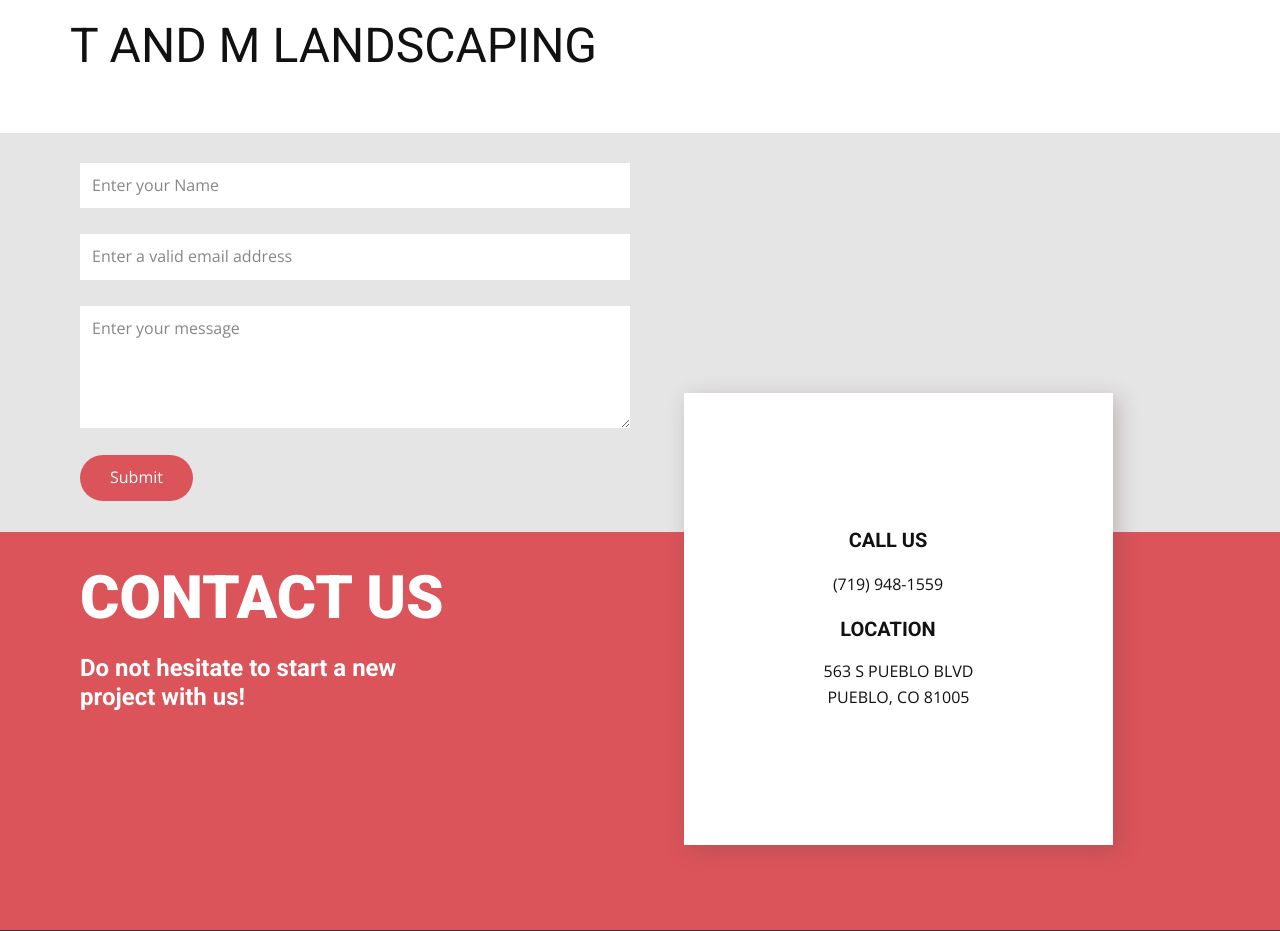
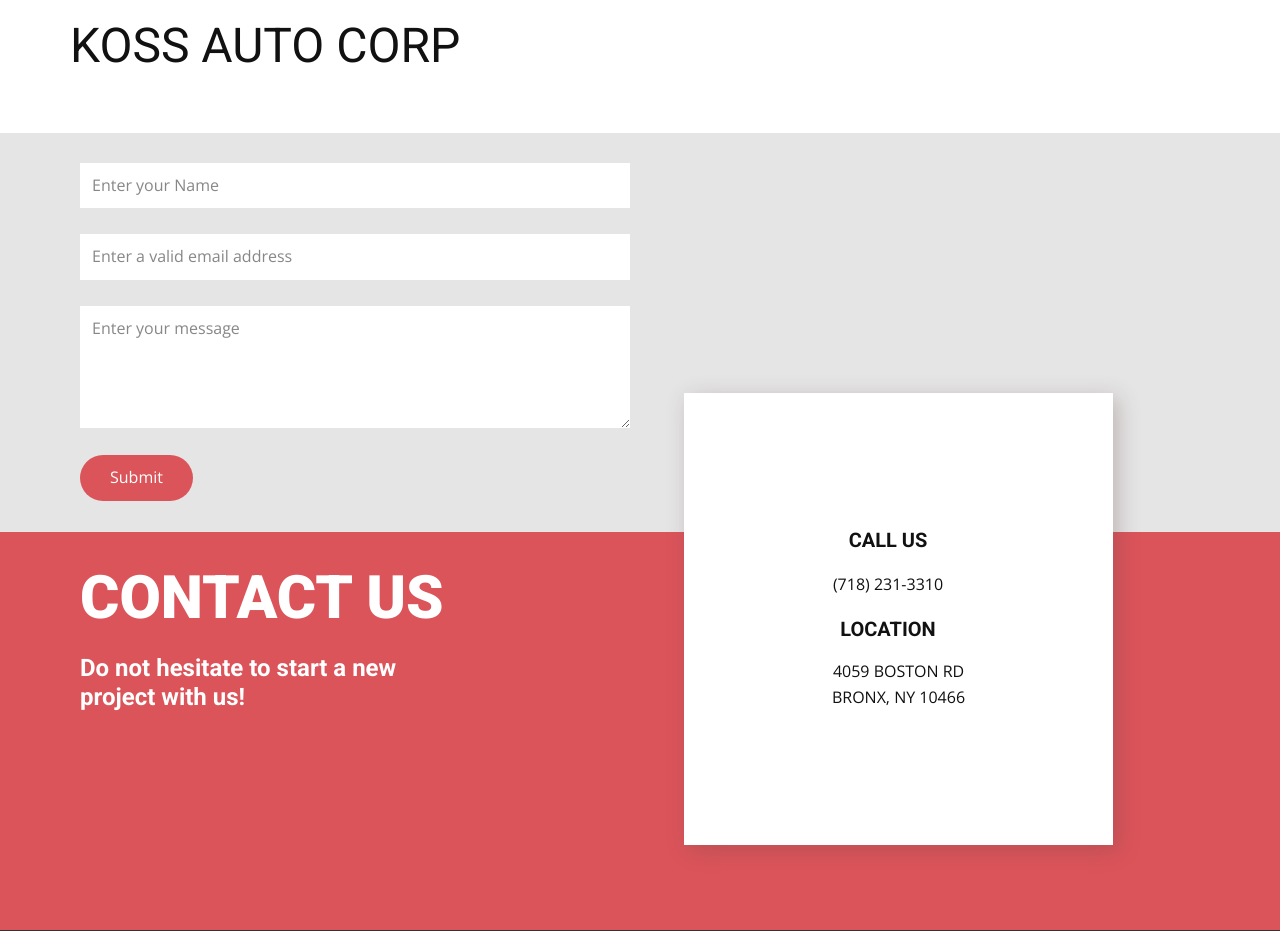
Before and after one commit to runacode/koss, a PHP site: page / in a window 1280 px wide. Shown: the top 931 px of the page. Run offline with PHP 8.4, Linux system fonts and the light colour scheme.

Commit message:
Update index.php

```diff
--- a/index.php
+++ b/index.php
@@ -1,7 +1,7 @@
-<?php $company = "T AND M LANDSCAPING";
-$phone = "(719) 948-1559";
-	$address1 = "563 S PUEBLO BLVD";
-	$address2 = "PUEBLO, CO 81005";
+<?php $company = "KOSS AUTO CORP";
+$phone = "(718) 231-3310";
+	$address1 = "4059 BOSTON RD";
+	$address2 = "BRONX, NY 10466";
 ?>
 <!DOCTYPE html>
 <html style="font-size: 16px;">
```
